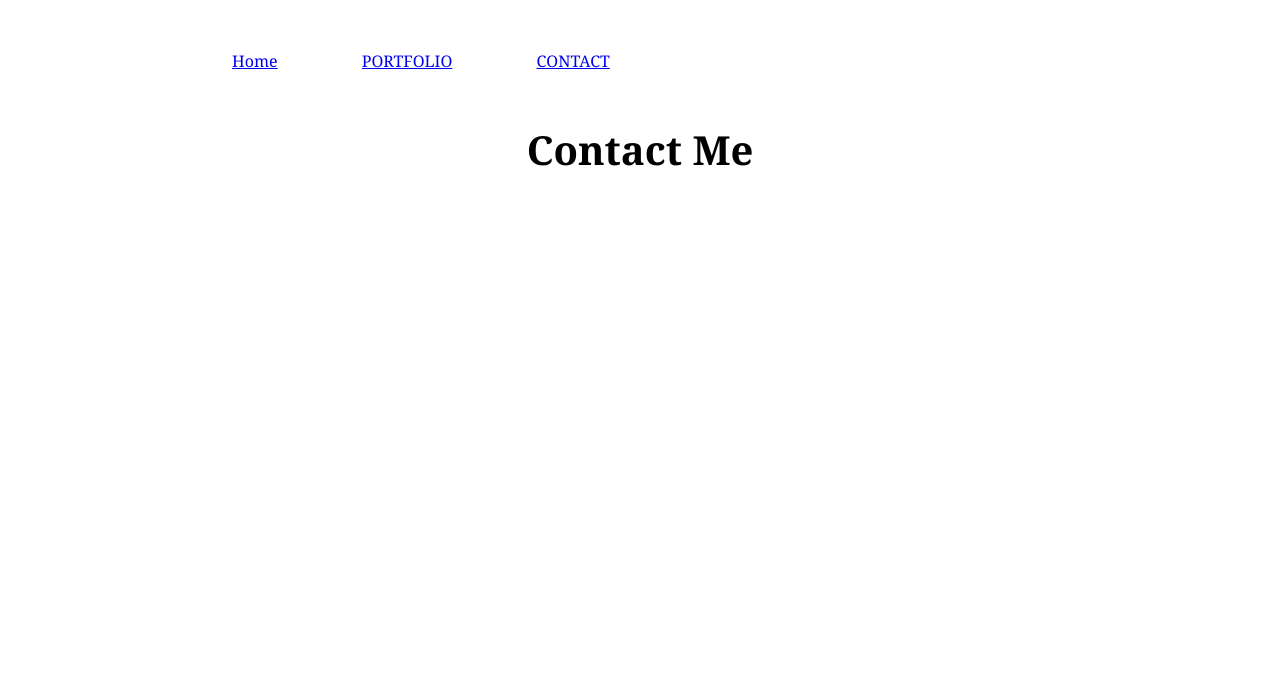
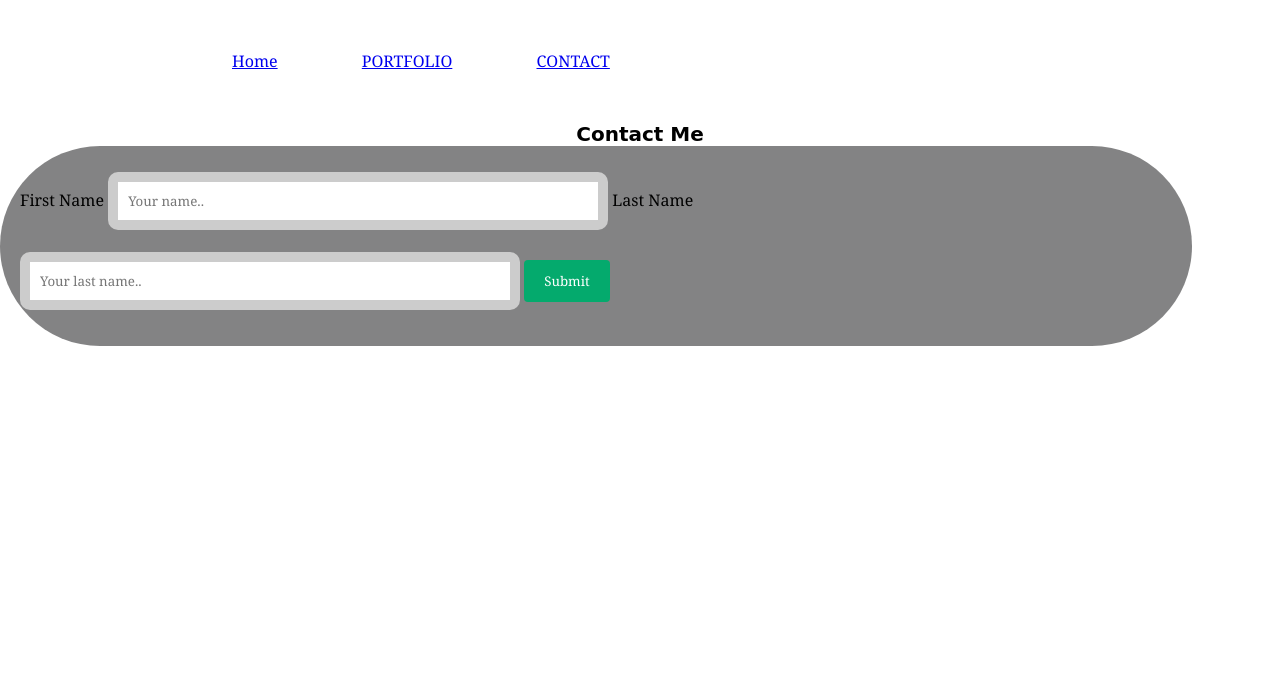
Before and after one commit to Hannahberhe/my-portfolio, a plain HTML site: page contact.html in a window 1280 px wide. Shown: the top 698 px of the page. Drawn offline with nearby package versions, Linux system fonts and the light colour scheme.

Commit message:
3rd commit

```diff
--- a/contact.html
+++ b/contact.html
@@ -20,10 +20,22 @@
     </nav>
     <div class="home-text">
         <div class="home">
-            <h1>Contact Me</h1>
+            <h1 style="font-family:Cursive;">Contact Me</h1>
+            <h3></h3>
             <p></p>
         </div>
+        <div class="container">
+          <form action="/action_page.php">
+            <label for="fname">First Name</label>
+            <input type="text" id="fname" name="firstname" placeholder="Your name..">
 
+            <label for="lname">Last Name</label>
+            <input type="text" id="lname" name="lastname" placeholder="Your last name..">
+
+           </select>
+        <input type="submit" value="Submit">
+          </form>
+        </div>
     </div>
 
 </div>
--- a/style.css
+++ b/style.css
@@ -205,9 +205,45 @@ nav ul li{
   text-align: center;
 
   }
+
+
+  input[type=text], select, textarea {
+    width: 500px;
+
+    padding: 10px;
+    border: 10px solid #ccc;
+    border-radius: 10px;
+    box-sizing: border-box;
+    margin-top: 6px;
+    margin-bottom: 16px;
+
+  }
+
+  input[type=submit] {
+    background-color: #04AA6D;
+    color: white;
+    padding: 12px 20px;
+    border: none;
+    border-radius: 4px;
+    cursor: pointer;
+  }
+
+  input[type=submit]:hover {
+    background-color: #45a049;
+  }
+
+  .container {
+    border-radius: 500px;
+    background-color: rgba(18, 19, 20, 0.52);
+    padding: 20px;
+    width: 90%;
+
+  }
+
+
   h1{
     font-family: Cambria, Cochin, Georgia, Times, "Times New Roman", serif;
-    font-size: 40px;
+    font-size: 20px;
   }
 footer {
   position: fixed;
```
Also changed, not shown: index.html (+1 -1 lines), portfolio.html (line endings or trailing spaces).
